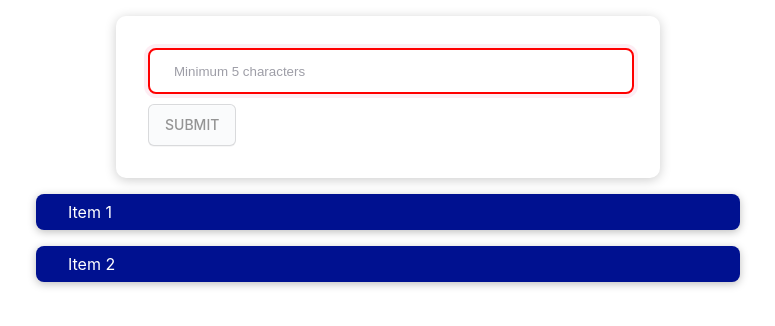
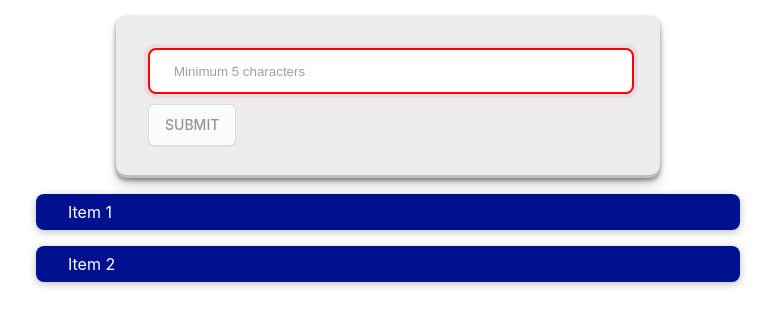
Before and after one commit to Pratyay-Pal/react-demo, a React (Create React App) app: page / in a window 1280 px wide. Shown: the top 326 px of the page, without its empty margins (252-1027 px from the left). Built offline with nearby package versions, Linux system fonts and the light colour scheme.

Commit message:
Added reusable UI elements, made more modular

```diff
--- a/src/App.js
+++ b/src/App.js
@@ -1,7 +1,7 @@
 import { useState } from 'react';
 import './App.css';
-import ItemList from './components/ItemList';
-import NewItem from './components/NewItem';
+import ItemList from './components/ItemList/ItemList';
+import NewItem from './components/NewItem/NewItem';
 
 const initial_items=[
   {
--- a/src/components/NewItem.css
+++ b/src/UI/Button/Button.css
@@ -1,47 +1,4 @@
-.itemsform {
-  margin: 1rem auto;
-  flex-direction: column;
-  align-items: center;
-  position: relative;
-  width: 30rem;
-  max-width: 60%;
-  padding: 2rem;
-  box-shadow: 0 2px 12px rgba(0, 0, 0, 0.2);
-  border-radius: 10px;
-}
-
-.inputtext {
-  width: 95%;
-  height: 40px;
-  line-height: 28px;
-  padding-left: 5%;
-  border: 2px solid transparent;
-  border-radius: 8px;
-  outline: none;
-  background-color: #f3f3f4;
-  color: #0d0c22;
-  transition: 0.3s ease;
-}
-
-.inputtext::placeholder {
-  color: #9e9ea7;
-}
-
-.inputtext.invalid {
-  outline: none;
-  border-color: rgb(255, 0, 0);
-  background-color: #fff;
-  box-shadow: 0 0 0 4px rgb(234 76 137 / 10%);
-}
-
-.inputtext.valid {
-  outline: none;
-  border-color: rgb(0, 255, 60);
-  background-color: #fff;
-  box-shadow: 0 0 0 4px rgb(234 76 137 / 10%);
-}
-
-.submitButton {
+.Button {
   background-color: #fafbfc;
   border: 1px solid rgba(27, 31, 35, 0.15);
   border-radius: 6px;
@@ -68,15 +25,15 @@
   margin-top: 10px;
 }
 
-.submitButton:hover {
+.Button:hover {
   background-color: #f3f4f6;
   text-decoration: none;
   transition-duration: 0.1s;
 }
 
-.submitButton.disabled {
-  background-color: #FAFBFC;
+.Button.disabled {
+  background-color: #fafbfc;
   border-color: rgba(27, 31, 35, 0.15);
   color: #949494;
   cursor: default;
- }
+}
--- /dev/null
+++ b/src/UI/Button/Button.js
@@ -0,0 +1,15 @@
+import "./Button.css";
+
+function Button(props) {
+  return (
+    <button
+      className={`Button ${props.className}`}
+      type={props.type}
+      onClick={props.onClick}
+    >
+      {props.children}
+    </button>
+  );
+}
+
+export default Button;
--- /dev/null
+++ b/src/UI/Card/Card.css
@@ -0,0 +1,6 @@
+.card {
+  border-radius: 10px;
+  background: rgb(236, 236, 236);
+  box-shadow: rgba(0, 0, 0, 0.4) 0px 2px 4px,
+    rgba(0, 0, 0, 0.3) 0px 7px 13px -3px, rgba(0, 0, 0, 0.2) 0px -3px 0px inset;
+}
--- /dev/null
+++ b/src/UI/Card/Card.js
@@ -0,0 +1,7 @@
+import "./Card.css";
+
+function Card(props) {
+  return <div className={`card ${props.className}`}>{props.children}</div>;
+}
+
+export default Card
--- a/src/components/ItemList.js
+++ b/src/components/ItemList/ItemList.js
@@ -1,4 +1,4 @@
-import Items from "./Items";
+import Items from "../Items/Items";
 import './ItemList.css'
 
 function ItemList(props) {
--- /dev/null
+++ b/src/components/NewItem/NewItem.css
@@ -0,0 +1,40 @@
+.itemsform {
+  margin: 1rem auto;
+  flex-direction: column;
+  align-items: center;
+  position: relative;
+  width: 30rem;
+  max-width: 60%;
+  padding: 2rem;
+}
+
+.inputtext {
+  width: 95%;
+  height: 40px;
+  line-height: 28px;
+  padding-left: 5%;
+  border: 2px solid transparent;
+  border-radius: 8px;
+  outline: none;
+  background-color: #f3f3f4;
+  color: #0d0c22;
+  transition: 0.3s ease;
+}
+
+.inputtext::placeholder {
+  color: #9e9ea7;
+}
+
+.inputtext.invalid {
+  outline: none;
+  border-color: rgb(255, 0, 0);
+  background-color: #fff;
+  box-shadow: 0 0 0 4px rgb(234 76 137 / 10%);
+}
+
+.inputtext.valid {
+  outline: none;
+  border-color: rgb(0, 255, 60);
+  background-color: #fff;
+  box-shadow: 0 0 0 4px rgb(234 76 137 / 10%);
+}
--- a/src/components/NewItem.js
+++ b/src/components/NewItem/NewItem.js
@@ -1,5 +1,7 @@
 import "./NewItem.css";
 import { useState } from "react";
+import Button from '../../UI/Button/Button.js'
+import Card from '../../UI/Card/Card.js'
 
 function NewItem(props) {
   const [enteredText, setEnteredText] = useState("");
@@ -18,12 +20,12 @@ function NewItem(props) {
   const formSubmitHandler = (event) => {
     event.preventDefault();
     isValid && props.addItem(enteredText);
-    setEnteredText("");
+    isValid && setEnteredText("");
     setIsValid(false);
   };
 
   return (
-    <div className="itemsform">
+    <Card className="itemsform">
       <form onSubmit={formSubmitHandler}>
         <input
           type="text"
@@ -32,15 +34,15 @@ function NewItem(props) {
           value={enteredText}
           onChange={formTextChangeHandler}
         />
-        <button
+        <Button
           type="submit"
-          className={`submitButton ${isValid ? "" : "disabled"}`}
+          className={`${isValid ? "" : "disabled"}`}
           onClick={formSubmitHandler}
         >
           SUBMIT
-        </button>
+        </Button>
       </form>
-    </div>
+    </Card>
   );
 }
 
```
Also changed, not shown: src/components/ItemList/ItemList.css (renamed from src/components/ItemList.css), src/components/Items/Items.css (renamed from src/components/Items.css), src/components/Items/Items.js (renamed from src/components/Items.js), 1 other file (tests, documents, lock files or other folders).
